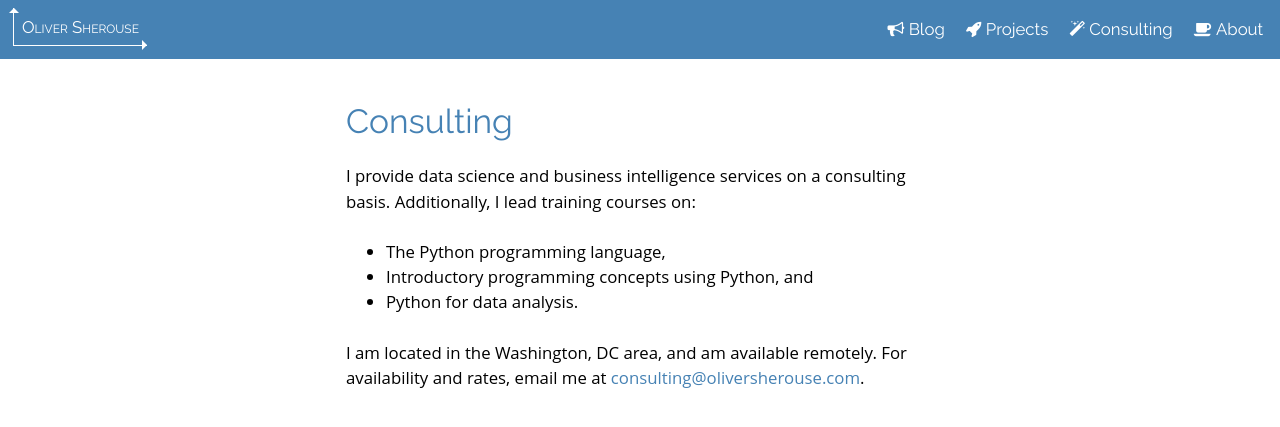
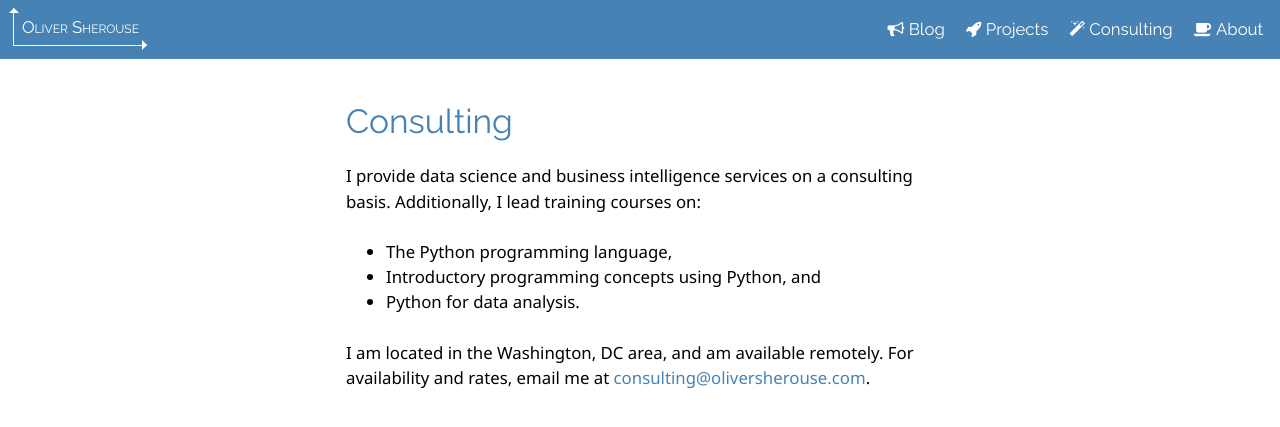
Before and after one commit to OliverSherouse/OliverSherouse.github.io, a Jekyll site: the page built from consulting/index.markdown, in a window 1280 px wide and 900 px high. Shown: the top 427 px of the window. Built offline with Jekyll 4.4.1, drawn with Linux system fonts in a browser that asks for light colours; nearby versions of some CDN libraries.

Commit message:
changed font

```diff
--- a/_sass/_variables.scss
+++ b/_sass/_variables.scss
@@ -9,7 +9,7 @@ $font-color: #222;
 
 // Font
 $header-font: Raleway, sans;
-$normal-font: Open Sans, sans;
+$normal-font: Noto Sans, sans;
 $fixed-font:  Inconsolata, monospace;
 
 // Media Queries
```
